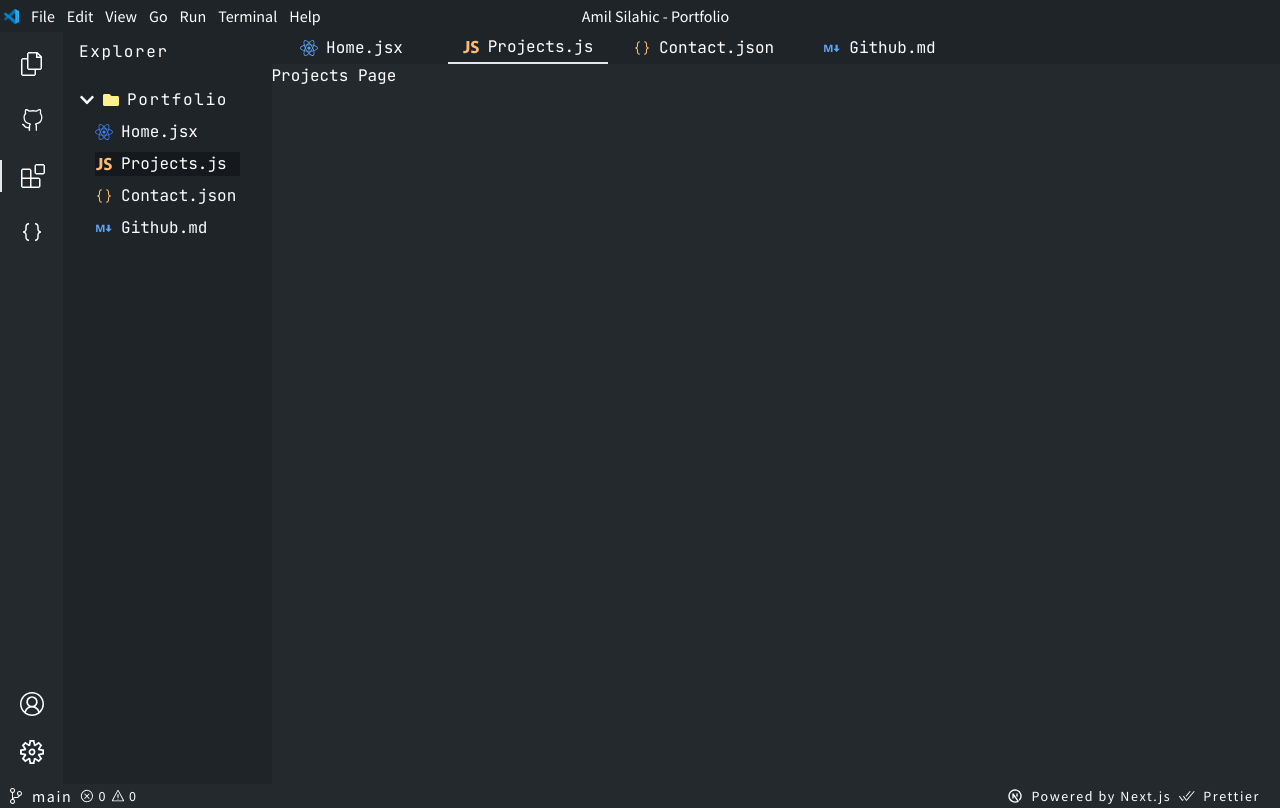
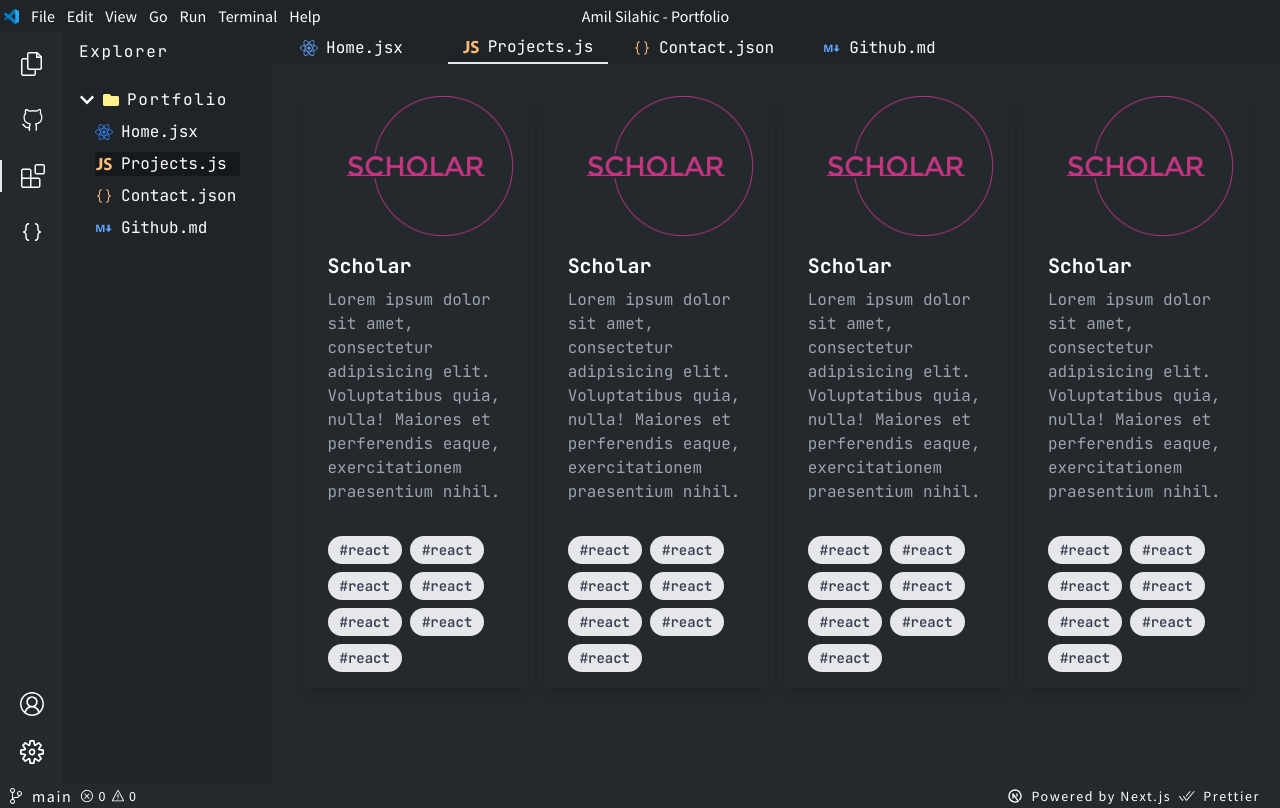
Before and after one commit to SilahicAmil/nextjs-updated-portfolio, a Next.js app: page /projects in a window 1280 px wide. Built offline with nearby package versions, Linux system fonts and the light colour scheme.

Commit message:
adding prject card to project page

```diff
--- /dev/null
+++ b/components/ProjectsPage/ProjectCard.js
@@ -0,0 +1,35 @@
+import Image from "next/image";
+import ProjectTags from "./ProjectTags";
+
+const ProjectCard = ({}) => {
+  return (
+    <div class="max-w-sm rounded overflow-hidden shadow-lg">
+      <Image
+        class="w-full"
+        src="/images/scholar-logo-no-bg.png"
+        alt="scholar logo"
+        width={100}
+        height={100}
+      />
+      <div class="px-6 py-4">
+        <div class="font-bold text-xl mb-2">Scholar</div>
+        <p class="text-gray-400 text-base">
+          Lorem ipsum dolor sit amet, consectetur adipisicing elit. Voluptatibus
+          quia, nulla! Maiores et perferendis eaque, exercitationem praesentium
+          nihil.
+        </p>
+      </div>
+      <div class="px-6 pt-4 pb-2">
+        <ProjectTags>#react</ProjectTags>
+        <ProjectTags>#react</ProjectTags>
+        <ProjectTags>#react</ProjectTags>
+        <ProjectTags>#react</ProjectTags>
+        <ProjectTags>#react</ProjectTags>
+        <ProjectTags>#react</ProjectTags>
+        <ProjectTags>#react</ProjectTags>
+      </div>
+    </div>
+  );
+};
+
+export default ProjectCard;
--- /dev/null
+++ b/components/ProjectsPage/ProjectTags.js
@@ -0,0 +1,9 @@
+const ProjectTags = ({ children }) => {
+  return (
+    <span class="inline-block bg-gray-200 rounded-full px-3 py-1 text-sm font-semibold text-gray-700 mr-2 mb-2">
+      {children}
+    </span>
+  );
+};
+
+export default ProjectTags;
--- a/pages/projects/index.js
+++ b/pages/projects/index.js
@@ -1,4 +1,5 @@
 import Head from "next/head";
+import ProjectCard from "../../components/ProjectsPage/ProjectCard";
 
 const ProjectsPage = () => {
   return (
@@ -11,7 +12,12 @@
           key="title"
         />
       </Head>
-      <h1 className="">Projects Page</h1>
+      <div className="m-8  gap-4 grid lg:grid-cols-4 md:grid-cols-3 sm:grid-cols-2 xsm:grid-cols-1 ">
+        <ProjectCard />
+        <ProjectCard />
+        <ProjectCard />
+        <ProjectCard />
+      </div>
     </>
   );
 };
```
Also changed, not shown: public/images/scholar-logo-no-bg.png (added).
